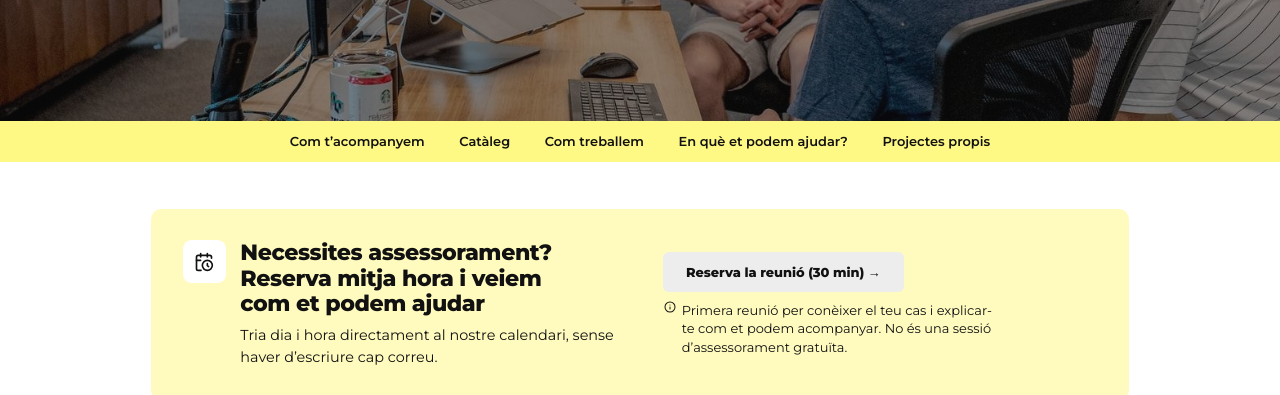
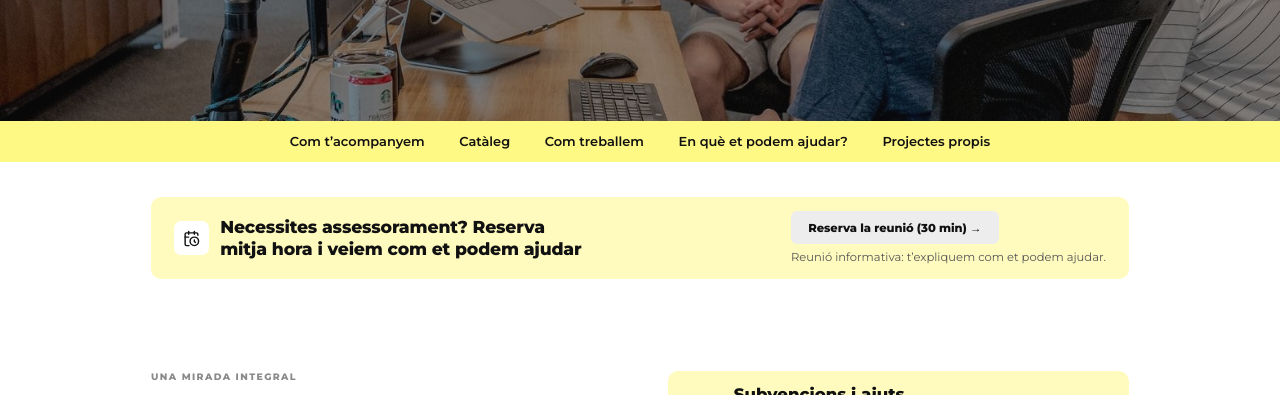
Before and after one commit to Digital-AmbTu/web_ambtu_v1, a plain HTML site: page que-fem.html in a window 1280 px wide. Shown: the part 343-738 px from the top of the page. Drawn offline with Linux system fonts and the light colour scheme.

Commit message:
Add files via upload

```diff
--- a/que-fem.html
+++ b/que-fem.html
@@ -71,18 +71,15 @@
   </nav>
 
   <section id="reserva" data-screen-label="02 Reserva" style="background: var(--white);">
-    <div style="max-width: 1440px; margin: 0px auto; box-sizing: border-box; padding: clamp(40px, 5vw, 64px) clamp(16px, 3.2vw, 48px) 0px;">
-      <div style="display: grid; grid-template-columns: repeat(auto-fit, minmax(min(100%, 340px), 1fr)); gap: 20px clamp(32px, 5vw, 72px); align-items: center; padding: clamp(28px, 4vw, 44px); border-radius: 14px; background: var(--yellow-pale);">
-        <div style="display: flex; gap: 20px; align-items: flex-start;">
-          <span style="flex: 0 0 auto; width: 60px; height: 60px; border-radius: 12px; background: var(--white); display: flex; align-items: center; justify-content: center;"><div class="sc-host-x" style="display: contents;"><span role="img" aria-label="calendar-clock" data-stroke="2" style="display: inline-block; width: 28px; height: 28px; flex: 0 0 auto; background: var(--black); mask-image: url(&quot;assets/icons/calendar-clock.svg&quot;); mask-repeat: no-repeat; mask-size: contain; mask-position: center center;"></span></div></span>
-          <div style="display: flex; flex-direction: column; gap: 10px;">
-            <h2 style="margin: 0px; font: 800 clamp(24px, 2.4vw, 32px)/1.15 var(--font-core); letter-spacing: -0.02em; text-wrap: balance;">Necessites assessorament? Reserva mitja hora i veiem com et podem ajudar</h2>
-            <p style="margin: 0px; font: 400 20px/1.55 var(--font-core); text-wrap: pretty;">Tria dia i hora directament al nostre calendari, sense haver d’escriure cap correu.</p>
-          </div>
+    <div style="max-width: 1440px; margin: 0px auto; box-sizing: border-box; padding: clamp(32px, 4vw, 48px) clamp(16px, 3.2vw, 48px) 0px;">
+      <div style="display: flex; flex-wrap: wrap; justify-content: space-between; align-items: center; gap: 16px 40px; padding: 20px clamp(20px, 3vw, 32px); border-radius: 14px; background: var(--yellow-pale);">
+        <div style="display: flex; gap: 16px; align-items: center; flex: 1 1 420px;">
+          <span style="flex: 0 0 auto; width: 48px; height: 48px; border-radius: 10px; background: var(--white); display: flex; align-items: center; justify-content: center;"><div class="sc-host-x" style="display: contents;"><span role="img" aria-label="calendar-clock" data-stroke="2" style="display: inline-block; width: 24px; height: 24px; flex: 0 0 auto; background: var(--black); mask-image: url(&quot;assets/icons/calendar-clock.svg&quot;); mask-repeat: no-repeat; mask-size: contain; mask-position: center center;"></span></div></span>
+          <h2 style="margin: 0px; font: 800 clamp(20px, 1.9vw, 24px)/1.25 var(--font-core); letter-spacing: -0.01em; text-wrap: balance;">Necessites assessorament? Reserva mitja hora i veiem com et podem ajudar</h2>
         </div>
-        <div style="display: flex; flex-direction: column; gap: 12px; align-items: flex-start;">
-          <div style="flex: 0 0 auto; white-space: nowrap;"><div class="sc-host-x" style="display: contents;"><a href="#reserva-calendar" style="display: inline-flex; width: auto; align-items: center; justify-content: center; gap: var(--space-2); font: 700 18px/1.1 var(--font-core); letter-spacing: -0.005em; padding: 18px 32px; border: 0px; border-radius: var(--radius-sm); box-shadow: none; background: var(--grey-light); color: var(--text-primary); text-decoration-line: none; text-decoration-style: initial; cursor: pointer; transition: var(--transition-ui);">Reserva la reunió (30 min) →</a></div></div>
-          <span style="display: flex; gap: 8px; align-items: flex-start; font: 400 18px/1.45 var(--font-core); max-width: 46ch;"><div class="sc-host-x" style="display: contents;"><span role="img" aria-label="info" data-stroke="2" style="display: inline-block; width: 18px; height: 18px; flex: 0 0 auto; background: var(--black); mask-image: url(&quot;assets/icons/info.svg&quot;); mask-repeat: no-repeat; mask-size: contain; mask-position: center center;"></span></div>Primera reunió per conèixer el teu cas i explicar-te com et podem acompanyar. No és una sessió d’assessorament gratuïta.</span>
+        <div style="display: flex; flex-direction: column; gap: 6px; align-items: flex-start;">
+          <div style="flex: 0 0 auto; white-space: nowrap;"><div class="sc-host-x" style="display: contents;"><a href="#reserva-calendar" style="display: inline-flex; width: auto; align-items: center; justify-content: center; gap: var(--space-2); font: 700 16px/1.1 var(--font-core); letter-spacing: -0.005em; padding: 14px 24px; border: 0px; border-radius: var(--radius-sm); box-shadow: none; background: var(--grey-light); color: var(--text-primary); text-decoration-line: none; text-decoration-style: initial; cursor: pointer; transition: var(--transition-ui);">Reserva la reunió (30 min) →</a></div></div>
+          <span style="font: 400 16px/1.4 var(--font-core); color: rgb(85, 85, 85);">Reunió informativa: t’expliquem com et podem ajudar.</span>
         </div>
       </div>
     </div>
@@ -92,7 +89,7 @@
       <div style="display: grid; grid-template-columns: repeat(auto-fit, minmax(min(100%, 400px), 1fr)); gap: 40px clamp(40px, 6vw, 96px); align-items: start;">
         <div style="display: flex; flex-direction: column; gap: 22px;">
           <div style="display: flex; white-space: nowrap;"><div class="sc-host-x" style="display: contents;"><span style="display: inline-block; font: var(--weight-heading) var(--size-label)/1.2 var(--font-core); text-transform: uppercase; letter-spacing: var(--track-label); padding: 0px; border-radius: 0px; color: var(--text-secondary); background: transparent;">Una mirada integral</span></div></div>
-          <h2 style="margin: 0px; font: 900 clamp(40px, 4.8vw, 64px)/0.95 var(--font-core); letter-spacing: -0.035em; text-wrap: balance;">Ho fem tot, adaptat a cada entitat</h2>
+          <h2 style="margin: 0px; font: 900 clamp(40px, 4.8vw, 64px)/0.95 var(--font-core); letter-spacing: -0.035em; text-wrap: balance;">Un acompanyament a la mida de cada entitat</h2>
           <p style="margin: 0px; font: 400 20px/1.65 var(--font-core); text-wrap: pretty; max-width: 52ch;">No treballem amb paquets tancats. Combinem consultoria, assessorament, formació i planificació segons el que necessita el projecte. Dins d’aquest acompanyament, fem:</p>
           <div style="display: grid; grid-template-columns: minmax(0px, 1fr) minmax(0px, 1fr); gap: 12px; margin-top: 8px;">
             <img src="assets/fotos/u-1531482615713-2afd69097998.jpg" alt="Dues persones revisant una sol·licitud" style="width: 100%; aspect-ratio: 4 / 5; object-fit: cover; border-radius: 14px; display: block; background: var(--grey-light);">
```
